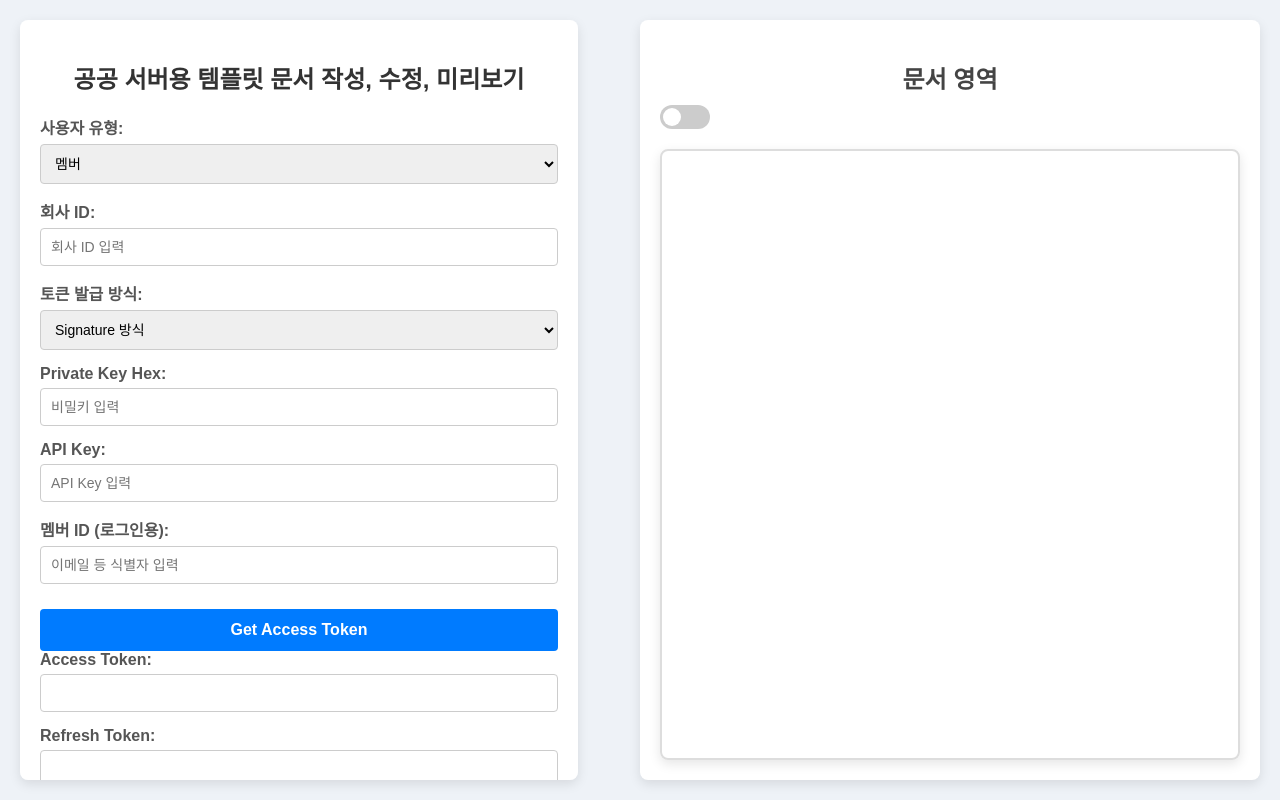
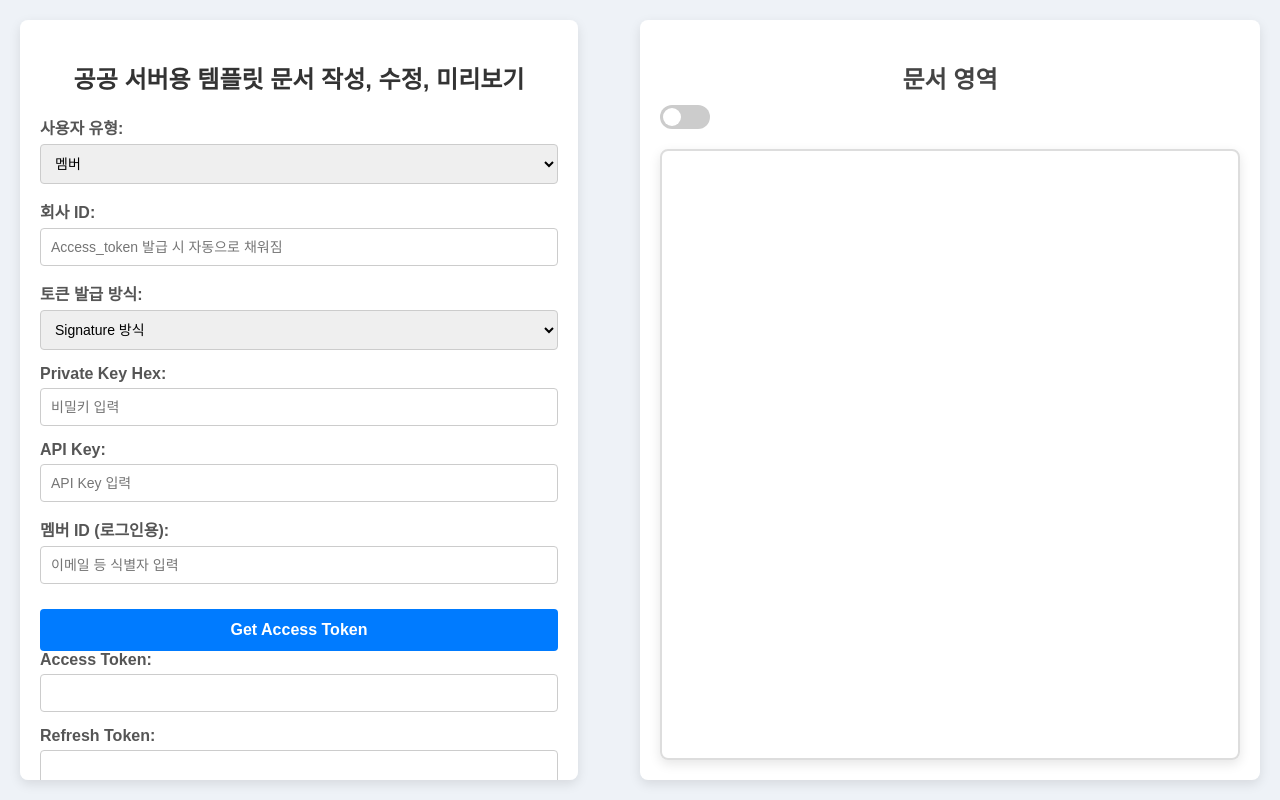
Before and after one commit to PRsH1/MiniProjectImprove, a website: page Embedding/embedding_doc_update_CSAP.html in a window 1280 px wide. Drawn offline with nearby package versions, Linux system fonts and the light colour scheme; a script that the page names is missing.

Commit message:
placeholder 안내 테스트 문구 수정

```diff
--- a/Embedding/embedding_doc_update_CSAP.html
+++ b/Embedding/embedding_doc_update_CSAP.html
@@ -542,7 +542,7 @@
     <!-- 회사 ID -->
     <div class="form-group">
       <label>회사 ID:</label>
-      <input id="companyId" placeholder="회사 ID 입력" />
+      <input id="companyId" placeholder="Access_token 발급 시 자동으로 채워짐" readonly />
     </div>
 
     <!-- 인증 -->
```
Also changed, not shown: Embedding/embedding_doc_update.html (+1 -1 lines).
